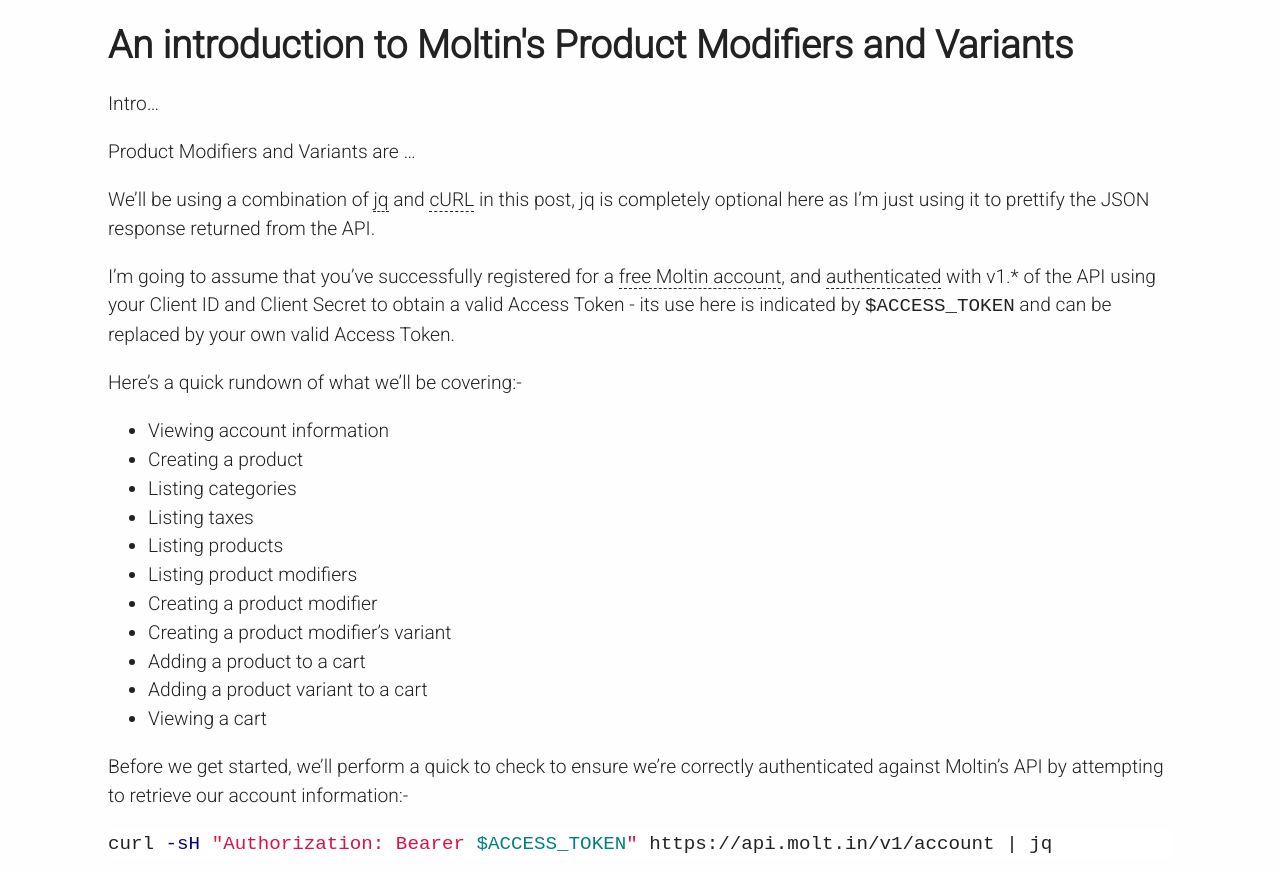
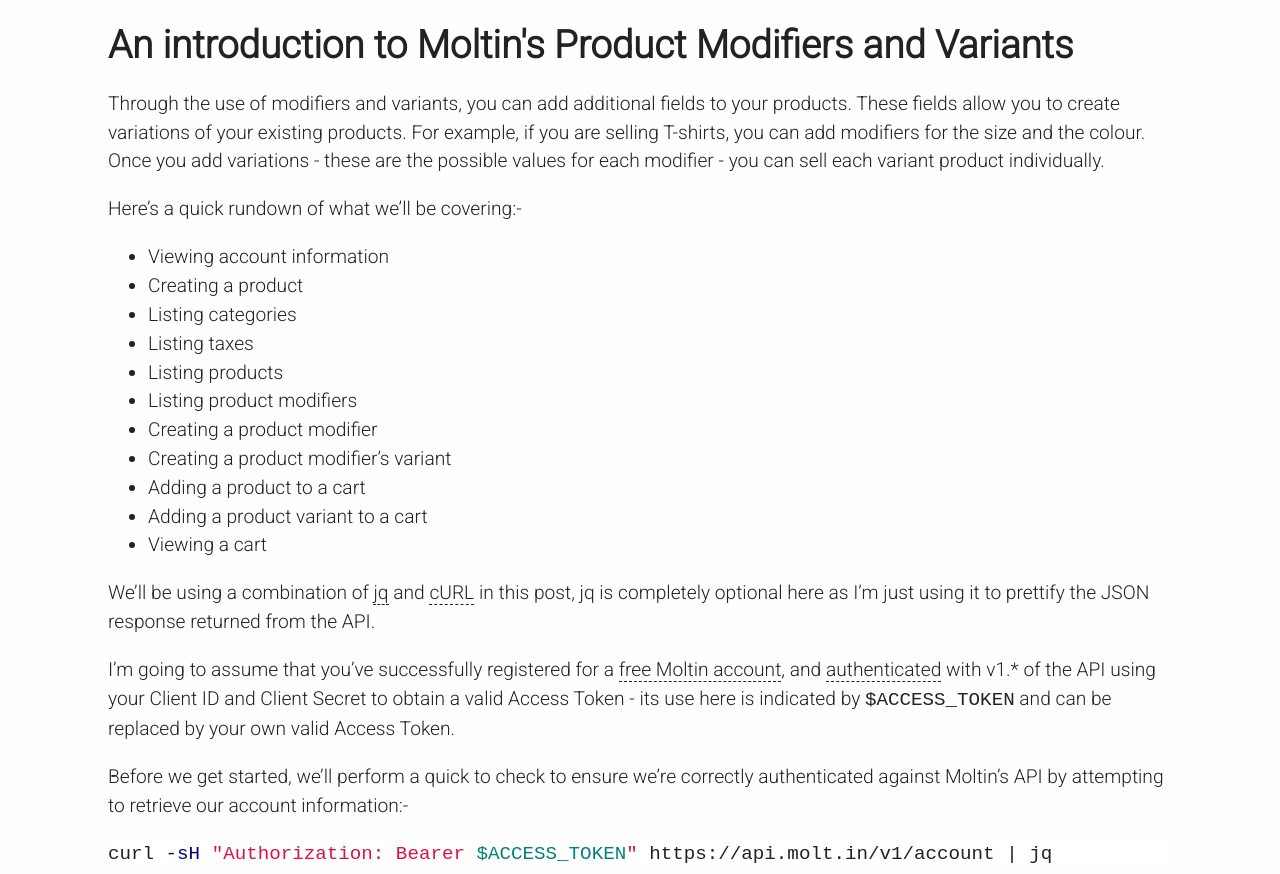
Before and after one commit to anthonysterling/anthonysterling.github.com, a Jekyll site: the page built from _posts/2016-01-04-an-introduction-to-moltins-product-modifiers-and-variants.md, in a window 1280 px wide and 900 px high, cut to the strip 0-874 px from the top of the window. Built offline with Jekyll 4.4.1, drawn with Linux system fonts in a browser that asks for light colours.

Commit message:
Added An introduction to Moltin's Product Modifiers and Variants

```diff
--- a/_posts/2016-01-04-an-introduction-to-moltins-product-modifiers-and-variants.md
+++ b/_posts/2016-01-04-an-introduction-to-moltins-product-modifiers-and-variants.md
@@ -5,13 +5,7 @@
 tags: [Moltin, API]
 ---
 
-Intro...
-
-Product Modifiers and Variants are ...
-
-We'll be using a combination of [jq][1] and [cURL][2] in this post, jq is completely optional here as I'm just using it to prettify the JSON response returned from the API.
-
-I'm going to assume that you've successfully registered for a [free Moltin account][3], and [authenticated][4] with v1.* of the API using your Client ID and Client Secret to obtain a valid Access Token - its use here is indicated by `$ACCESS_TOKEN` and can be replaced by your own valid Access Token.
+Through the use of modifiers and variants, you can add additional fields to your products. These fields allow you to create variations of your existing products. For example, if you are selling T-shirts, you can add modifiers for the size and the colour. Once you add variations - these are the possible values for each modifier - you can sell each variant product individually.
 
 Here's a quick rundown of what we'll be covering:-
 
@@ -26,6 +20,10 @@
 - Adding a product to a cart
 - Adding a product variant to a cart
 - Viewing a cart
+
+We'll be using a combination of [jq][1] and [cURL][2] in this post, jq is completely optional here as I'm just using it to prettify the JSON response returned from the API.
+
+I'm going to assume that you've successfully registered for a [free Moltin account][3], and [authenticated][4] with v1.* of the API using your Client ID and Client Secret to obtain a valid Access Token - its use here is indicated by `$ACCESS_TOKEN` and can be replaced by your own valid Access Token.
 
 Before we get started, we'll perform a quick to check to ensure we're correctly authenticated against Moltin's API by attempting to retrieve our account information:-
 
```
